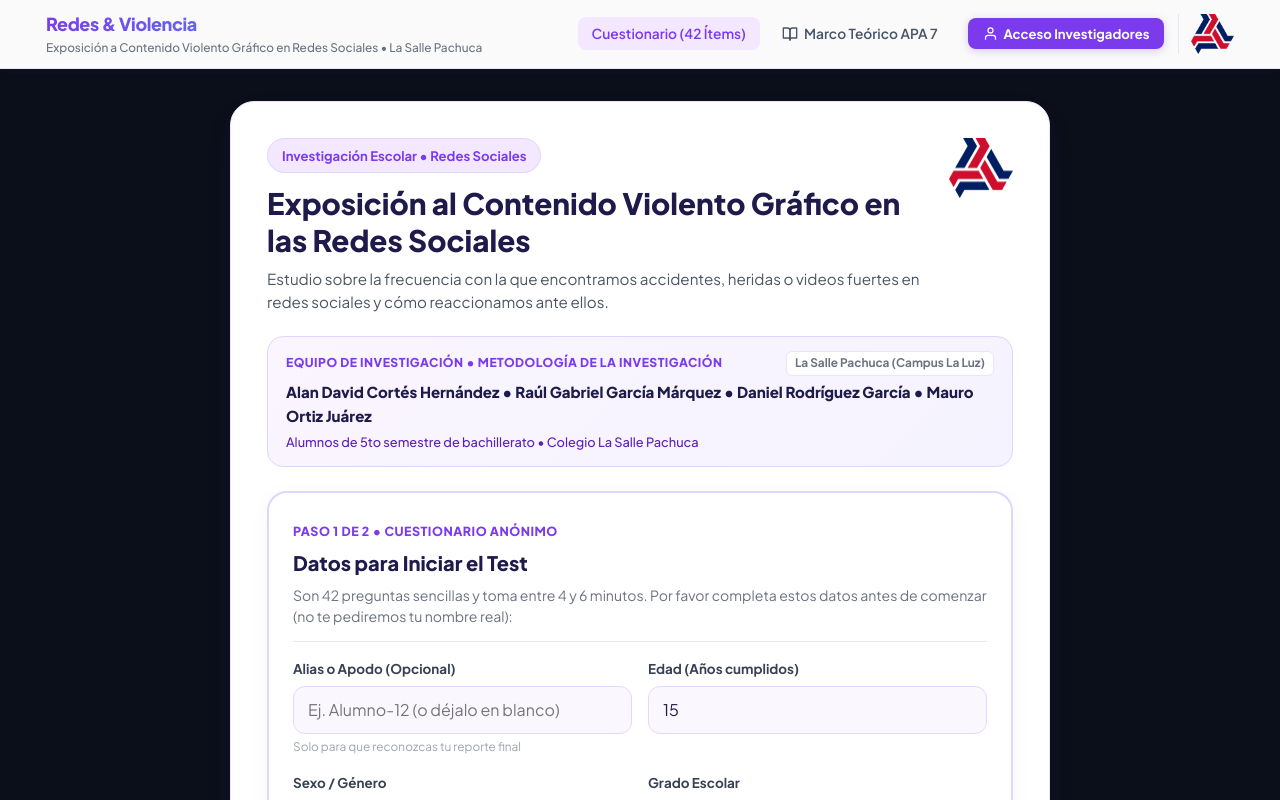
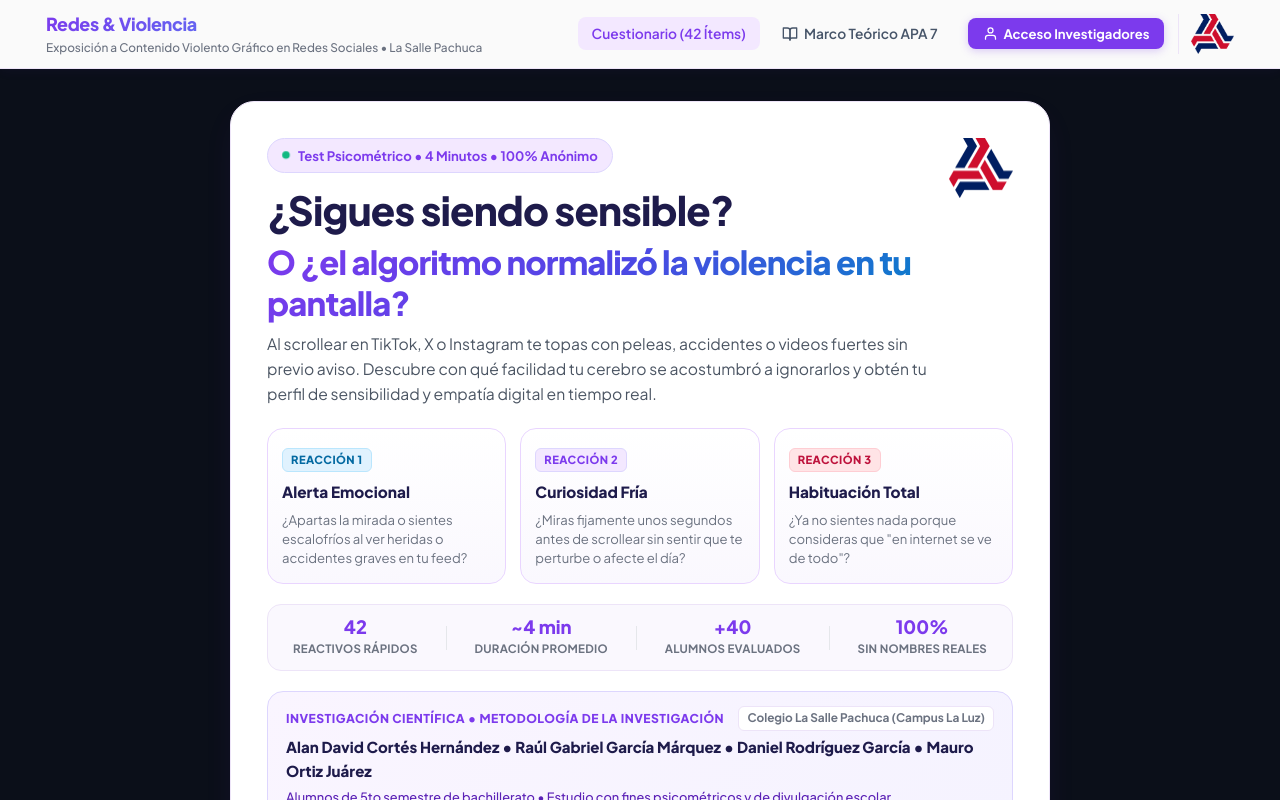
Before and after one commit to Maurisi0m/test-desensibilizacion-violencia-grafica, a React (Vite) app in the folder reconecta-web/: page / in a window 1280 px wide. Shown: the top 800 px of the page. Built offline with nearby package versions, Linux system fonts and the light colour scheme.

Commit message:
feat(ui): hook inmersivo para jovenes, tarjetas de curiosidad y badges psicometricos

```diff
--- a/reconecta-web/src/pages/TestPage.jsx
+++ b/reconecta-web/src/pages/TestPage.jsx
@@ -110,17 +110,21 @@
     return (
       <div className="test-wrapper">
         <div className="test-card-panel">
-          {/* Cabecera con Logo de La Salle en la Esquina Superior Derecha */}
+          {/* Cabecera Inmersiva de Alto Impacto Visual */}
           <div className="test-header-grid">
             <div style={{ flex: '1 1 auto' }}>
               <div className="test-badge-chip">
-                <span>Investigación Escolar • Redes Sociales</span>
+                <span className="test-badge-dot"></span>
+                <span>Test Psicométrico • 4 Minutos • 100% Anónimo</span>
               </div>
-              <h1 className="test-title-main">
-                Exposición al Contenido Violento Gráfico en las Redes Sociales
+              <h1 className="test-title-main test-title-hook">
+                ¿Sigues siendo sensible?
+                <span className="test-title-sub-gradient">
+                  O ¿el algoritmo normalizó la violencia en tu pantalla?
+                </span>
               </h1>
               <p className="test-subtitle">
-                Estudio sobre la frecuencia con la que encontramos accidentes, heridas o videos fuertes en redes sociales y cómo reaccionamos ante ellos.
+                Al scrollear en TikTok, X o Instagram te topas con peleas, accidentes o videos fuertes sin previo aviso. Descubre con qué facilidad tu cerebro se acostumbró a ignorarlos y obtén tu perfil de sensibilidad y empatía digital en tiempo real.
               </p>
             </div>
 
@@ -131,21 +135,71 @@
             />
           </div>
 
-          {/* Ficha de Autores e Investigación */}
+          {/* Tarjetas Inmersivas de Curiosidad: ¿Cuál es tu reacción habitual? */}
+          <div className="hook-cards-grid">
+            <div className="hook-card">
+              <div className="hook-card-tag hook-tag-cyan">Reacción 1</div>
+              <h3 className="hook-card-title">Alerta Emocional</h3>
+              <p className="hook-card-desc">
+                ¿Apartas la mirada o sientes escalofríos al ver heridas o accidentes graves en tu feed?
+              </p>
+            </div>
+
+            <div className="hook-card">
+              <div className="hook-card-tag hook-tag-purple">Reacción 2</div>
+              <h3 className="hook-card-title">Curiosidad Fría</h3>
+              <p className="hook-card-desc">
+                ¿Miras fijamente unos segundos antes de scrollear sin sentir que te perturbe o afecte el día?
+              </p>
+            </div>
+
+            <div className="hook-card">
+              <div className="hook-card-tag hook-tag-rose">Reacción 3</div>
+              <h3 className="hook-card-title">Habituación Total</h3>
+              <p className="hook-card-desc">
+                ¿Ya no sientes nada porque consideras que "en internet se ve de todo"?
+              </p>
+            </div>
+          </div>
+
+          {/* Social Proof y Estadísticas Rápidas de la Muestra */}
+          <div className="hook-stats-bar">
+            <div className="hook-stat-item">
+              <span className="hook-stat-number">42</span>
+              <span className="hook-stat-label">Reactivos Rápidos</span>
+            </div>
+            <div className="hook-stat-divider"></div>
+            <div className="hook-stat-item">
+              <span className="hook-stat-number">~4 min</span>
+              <span className="hook-stat-label">Duración Promedio</span>
+            </div>
+            <div className="hook-stat-divider"></div>
+            <div className="hook-stat-item">
+              <span className="hook-stat-number">+40</span>
+              <span className="hook-stat-label">Alumnos Evaluados</span>
+            </div>
+            <div className="hook-stat-divider"></div>
+            <div className="hook-stat-item">
+              <span className="hook-stat-number">100%</span>
+              <span className="hook-stat-label">Sin Nombres Reales</span>
+            </div>
+          </div>
+
+          {/* Ficha Institucional de Respaldo Académico La Salle */}
           <div className="test-authors-card">
             <div style={{ display: 'flex', justifyContent: 'space-between', alignItems: 'center', flexWrap: 'wrap', gap: '8px' }}>
               <span style={{ fontSize: '0.76rem', fontWeight: 800, color: '#7C3AED', textTransform: 'uppercase', letterSpacing: '0.04em' }}>
-                Equipo de Investigación • Metodología de la Investigación
+                Investigación Científica • Metodología de la Investigación
               </span>
               <span style={{ fontSize: '0.74rem', fontWeight: 700, color: '#6B7280', background: '#FFFFFF', padding: '2px 8px', borderRadius: '6px', border: '1px solid #EDE4F8' }}>
-                La Salle Pachuca (Campus La Luz)
+                Colegio La Salle Pachuca (Campus La Luz)
               </span>
             </div>
             <div style={{ fontSize: '0.94rem', fontWeight: 800, color: '#1E1B4B' }}>
               Alan David Cortés Hernández • Raúl Gabriel García Márquez • Daniel Rodríguez García • Mauro Ortiz Juárez
             </div>
             <div style={{ fontSize: '0.8rem', color: '#5B21B6', fontWeight: 500 }}>
-              Alumnos de 5to semestre de bachillerato • Colegio La Salle Pachuca
+              Alumnos de 5to semestre de bachillerato • Estudio con fines psicométricos y de divulgación escolar
             </div>
           </div>
 
@@ -281,7 +335,7 @@
               onClick={handleStartSurvey}
               className="test-btn-start"
             >
-              <span>Comenzar Cuestionario (42 Preguntas)</span>
+              <span>DESCUBRIR MI NIVEL DE SENSIBILIDAD</span>
               <IconArrowRight size={20} />
             </button>
           </div>
--- a/reconecta-web/src/styles/main.css
+++ b/reconecta-web/src/styles/main.css
@@ -710,6 +710,22 @@
   margin-bottom: 12px;
 }
 
+.test-badge-dot {
+  width: 8px;
+  height: 8px;
+  border-radius: 50%;
+  background: #10B981;
+  box-shadow: 0 0 8px #10B981;
+  display: inline-block;
+  animation: pulseDot 2s infinite;
+}
+
+@keyframes pulseDot {
+  0% { transform: scale(0.95); box-shadow: 0 0 0 0 rgba(16, 185, 129, 0.7); }
+  70% { transform: scale(1); box-shadow: 0 0 0 8px rgba(16, 185, 129, 0); }
+  100% { transform: scale(0.95); box-shadow: 0 0 0 0 rgba(16, 185, 129, 0); }
+}
+
 .test-title-main {
   font-size: 1.85rem;
   font-weight: 800;
@@ -718,11 +734,154 @@
   line-height: 1.25;
 }
 
+.test-title-hook {
+  font-size: clamp(1.8rem, 4.5vw, 2.5rem);
+  letter-spacing: -0.02em;
+}
+
+.test-title-sub-gradient {
+  display: block;
+  margin-top: 6px;
+  font-size: 0.82em;
+  background: linear-gradient(135deg, #7C3AED 0%, #4F46E5 50%, #0284C7 100%);
+  -webkit-background-clip: text;
+  -webkit-text-fill-color: transparent;
+  font-weight: 800;
+  line-height: 1.25;
+}
+
 .test-subtitle {
   color: #4B5563;
-  font-size: 0.95rem;
-  line-height: 1.55;
+  font-size: 0.98rem;
+  line-height: 1.6;
   margin: 0;
+}
+
+/* Hook curiosity cards */
+.hook-cards-grid {
+  display: grid;
+  grid-template-columns: repeat(3, 1fr);
+  gap: 14px;
+  margin-bottom: 20px;
+}
+
+@media (max-width: 768px) {
+  .hook-cards-grid {
+    grid-template-columns: 1fr;
+    gap: 10px;
+  }
+}
+
+.hook-card {
+  background: linear-gradient(180deg, #FFFFFF 0%, #FAF8FE 100%);
+  border: 1px solid #E9D5FF;
+  border-radius: 16px;
+  padding: 16px 14px;
+  transition: all 0.2s ease;
+  position: relative;
+}
+
+.hook-card:hover {
+  transform: translateY(-2px);
+  border-color: #C084FC;
+  box-shadow: 0 8px 20px rgba(124, 58, 237, 0.08);
+}
+
+.hook-card-tag {
+  display: inline-block;
+  font-size: 0.7rem;
+  font-weight: 800;
+  text-transform: uppercase;
+  letter-spacing: 0.04em;
+  padding: 2px 8px;
+  border-radius: 6px;
+  margin-bottom: 8px;
+}
+
+.hook-tag-cyan {
+  background: #E0F2FE;
+  color: #0369A1;
+  border: 1px solid #BAE6FD;
+}
+
+.hook-tag-purple {
+  background: #F3E8FF;
+  color: #7C3AED;
+  border: 1px solid #DDD6FE;
+}
+
+.hook-tag-rose {
+  background: #FFE4E6;
+  color: #BE123C;
+  border: 1px solid #FECDD3;
+}
+
+.hook-card-title {
+  font-size: 0.96rem;
+  font-weight: 800;
+  color: #1E1B4B;
+  margin: 0 0 6px;
+}
+
+.hook-card-desc {
+  font-size: 0.82rem;
+  color: #6B7280;
+  line-height: 1.45;
+  margin: 0;
+}
+
+/* Hook stats bar */
+.hook-stats-bar {
+  display: flex;
+  align-items: center;
+  justify-content: space-around;
+  background: #FAF8FE;
+  border: 1px solid #EDE4F8;
+  border-radius: 14px;
+  padding: 12px 16px;
+  margin-bottom: 20px;
+  flex-wrap: wrap;
+  gap: 10px;
+}
+
+.hook-stat-item {
+  display: flex;
+  flex-direction: column;
+  align-items: center;
+  text-align: center;
+}
+
+.hook-stat-number {
+  font-size: 1.15rem;
+  font-weight: 800;
+  color: #7C3AED;
+  line-height: 1.1;
+}
+
+.hook-stat-label {
+  font-size: 0.72rem;
+  font-weight: 700;
+  color: #6B7280;
+  text-transform: uppercase;
+  letter-spacing: 0.02em;
+  margin-top: 2px;
+}
+
+.hook-stat-divider {
+  width: 1px;
+  height: 24px;
+  background: #E5E7EB;
+}
+
+@media (max-width: 540px) {
+  .hook-stat-divider {
+    display: none;
+  }
+  .hook-stats-bar {
+    display: grid;
+    grid-template-columns: repeat(2, 1fr);
+    gap: 12px;
+  }
 }
 
 .test-logo-img {
```
Also changed, not shown: 2 other files (tests, documents, lock files or other folders).
